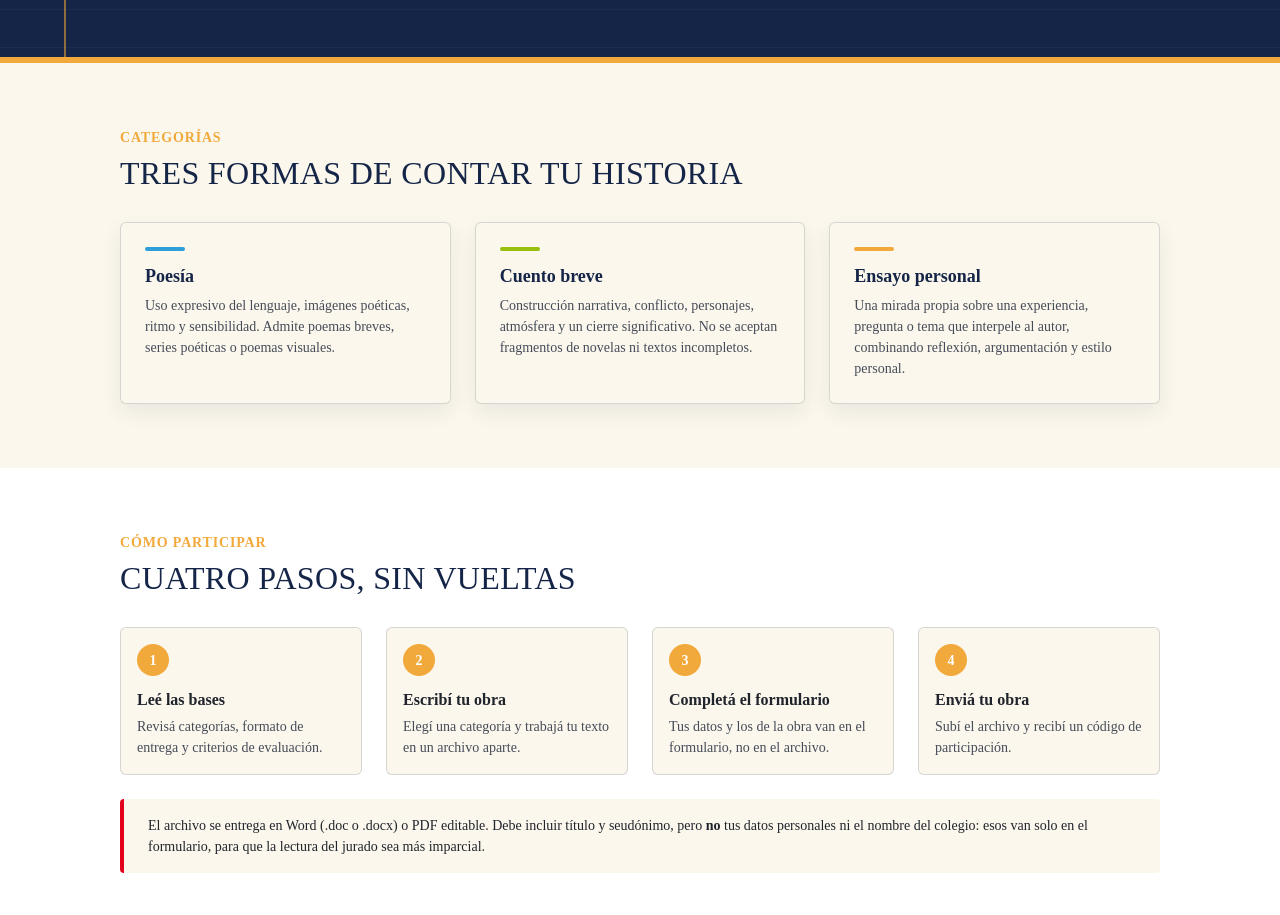
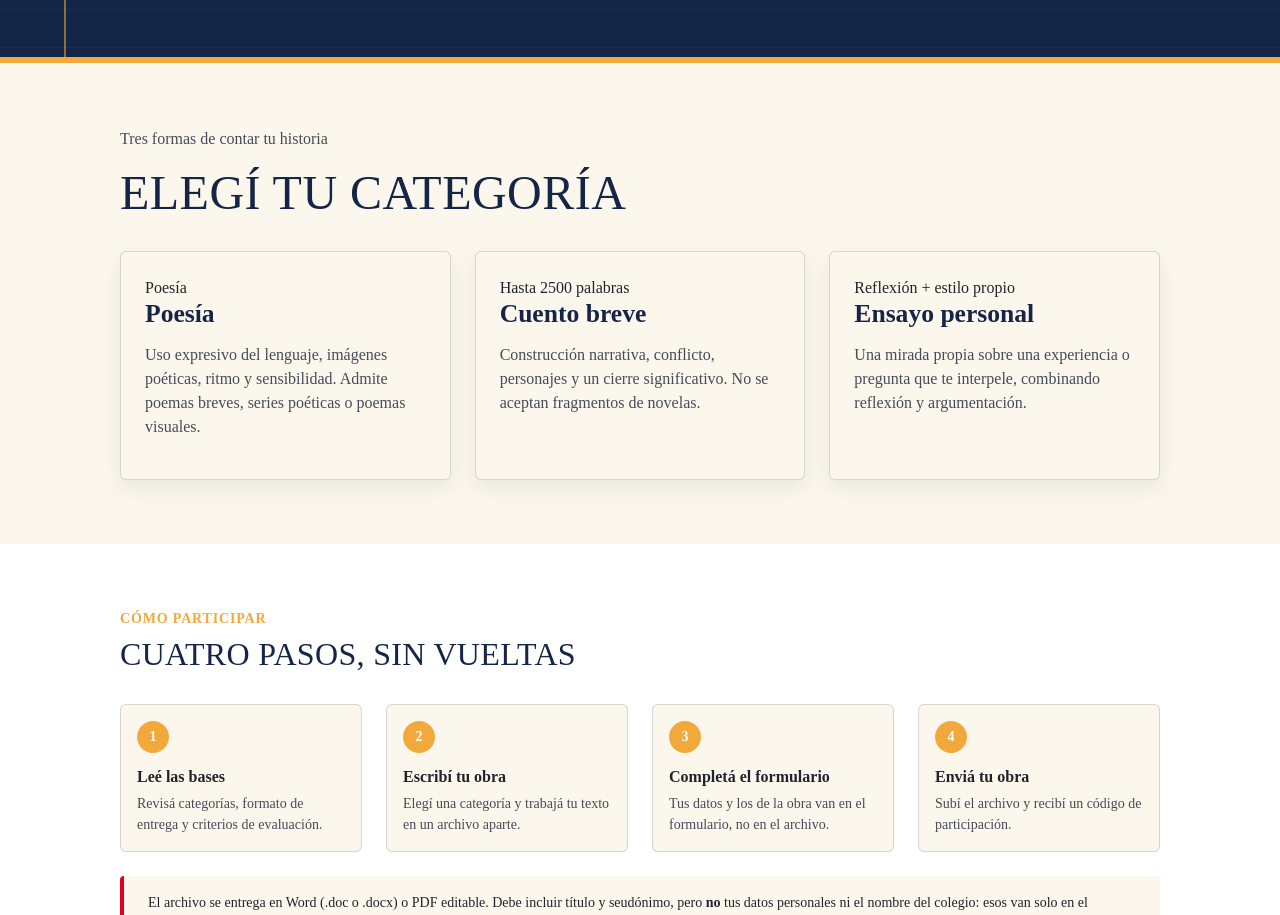
Before and after one commit to sophieblousson/voces-de-la-adolescencia, a Next.js app: page / in a window 1280 px wide. Shown: the part 780-1695 px from the top of the page. Built offline with nearby package versions, Linux system fonts and the light colour scheme.

Commit message:
Refactor Categorias component and update styles

```diff
--- a/components/home/Categorias.tsx
+++ b/components/home/Categorias.tsx
@@ -4,43 +4,50 @@ import styles from "./Categorias.module.css";
 
 const CATEGORIAS = [
   {
+    tag: "Poesía",
     nombre: "Poesía",
     descripcion:
       "Uso expresivo del lenguaje, imágenes poéticas, ritmo y sensibilidad. Admite poemas breves, series poéticas o poemas visuales.",
-    color: "var(--color-celeste)",
+    variante: "sky",
   },
   {
+    tag: "Hasta 2500 palabras",
     nombre: "Cuento breve",
     descripcion:
-      "Construcción narrativa, conflicto, personajes, atmósfera y un cierre significativo. No se aceptan fragmentos de novelas ni textos incompletos.",
-    color: "var(--color-verde)",
+      "Construcción narrativa, conflicto, personajes y un cierre significativo. No se aceptan fragmentos de novelas.",
+    variante: "marigold",
   },
   {
+    tag: "Reflexión + estilo propio",
     nombre: "Ensayo personal",
     descripcion:
-      "Una mirada propia sobre una experiencia, pregunta o tema que interpele al autor, combinando reflexión, argumentación y estilo personal.",
-    color: "var(--color-amarillo)",
+      "Una mirada propia sobre una experiencia o pregunta que te interpele, combinando reflexión y argumentación.",
+    variante: "violet",
   },
 ];
 
 export default function Categorias() {
   return (
-    <Section id="categorias" variant="white">
-      <p className={homeStyles.eyebrow}>Categorías</p>
-      <h2 className={homeStyles.heading}>Tres formas de contar tu historia</h2>
+    <Section id="categorias" variant="default">
+      <div className={homeStyles.sectionInner}>
+        <p className={homeStyles.sectionEyebrow}>
+          Tres formas de contar tu historia
+        </p>
 
-      <div className={styles.cards}>
-        {CATEGORIAS.map((cat) => (
-          <article key={cat.nombre} className={styles.card}>
-            <span
-              className={styles.cardBar}
-              style={{ backgroundColor: cat.color }}
-              aria-hidden="true"
-            />
-            <h3 className={styles.cardTitle}>{cat.nombre}</h3>
-            <p className={styles.cardText}>{cat.descripcion}</p>
-          </article>
-        ))}
+        <h2 className={homeStyles.sectionTitle}>Elegí tu categoría</h2>
+
+        <div className={styles.cards}>
+          {CATEGORIAS.map((categoria) => (
+            <article
+              key={categoria.nombre}
+              className={`${styles.card} ${styles[categoria.variante]}`}
+            >
+              <span className={styles.tag}>{categoria.tag}</span>
+              <h3>{categoria.nombre}</h3>
+              <p>{categoria.descripcion}</p>
+            </article>
+          ))}
+        </div>
       </div>
     </Section>
   );
```
